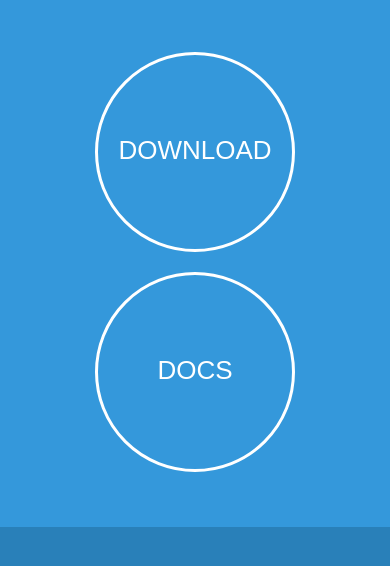
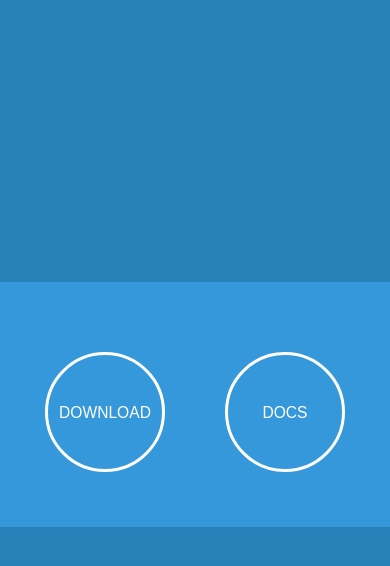
Before and after one commit to strackovski/simplex-www, a plain HTML site: page index.html in a window 390 px wide. Drawn offline with nearby package versions, Linux system fonts and the light colour scheme; a web font is replaced by a local one.

Commit message:
Add media query.

```diff
--- a/assets/styles/main.css
+++ b/assets/styles/main.css
@@ -379,7 +379,7 @@ h1.extra-pad {
 }
 
 .tab-pane {
-    padding: 40px 20px 40px 20px;
+    padding: 45px 20px 40px 20px;
     background: #fff;
 }
 
@@ -532,5 +532,16 @@ div.dhtmlx_window_active, div.dhx_modal_cover_dv { position: fixed !important; }
 
     a.round {
         margin-bottom: 20px;
+        border: 3px solid #fff;
+        text-transform: uppercase;
+        display: block;
+        width: 120px;
+        height: 120px;
+        border-radius: 50%;
+    }
+
+    a.round h2 {
+        font-size: 1.2em;
+        line-height: 115px;
     }
 }
--- a/index.html
+++ b/index.html
@@ -17,12 +17,12 @@
     <div class="landing">
         <div class="jumbotron container text-center">
             <div class="row content">
-                <div class="col-xs-12 col-sm-6">
+                <div class="col-xs-6">
                     <a class="round" href="download.html" title="Download">
                         <h2>Download</h2>
                     </a>
                 </div>
-                <div class="col-xs-12 col-sm-6">
+                <div class="col-xs-6">
                     <a class="round" href="documentation.html" title="Documentation">
                         <h2>Docs</h2>
                     </a>
```
Also changed, not shown: download.html (+1 -0 lines).
